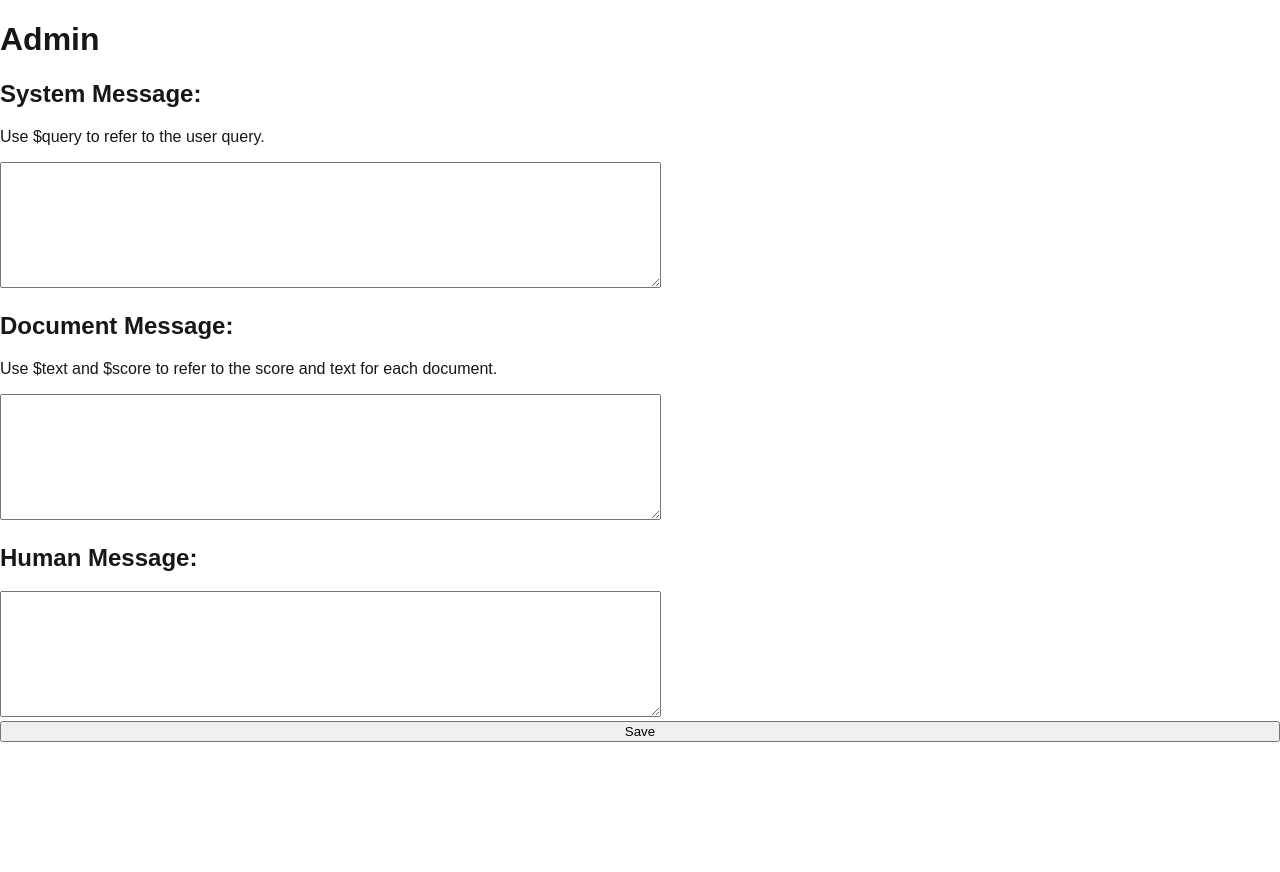
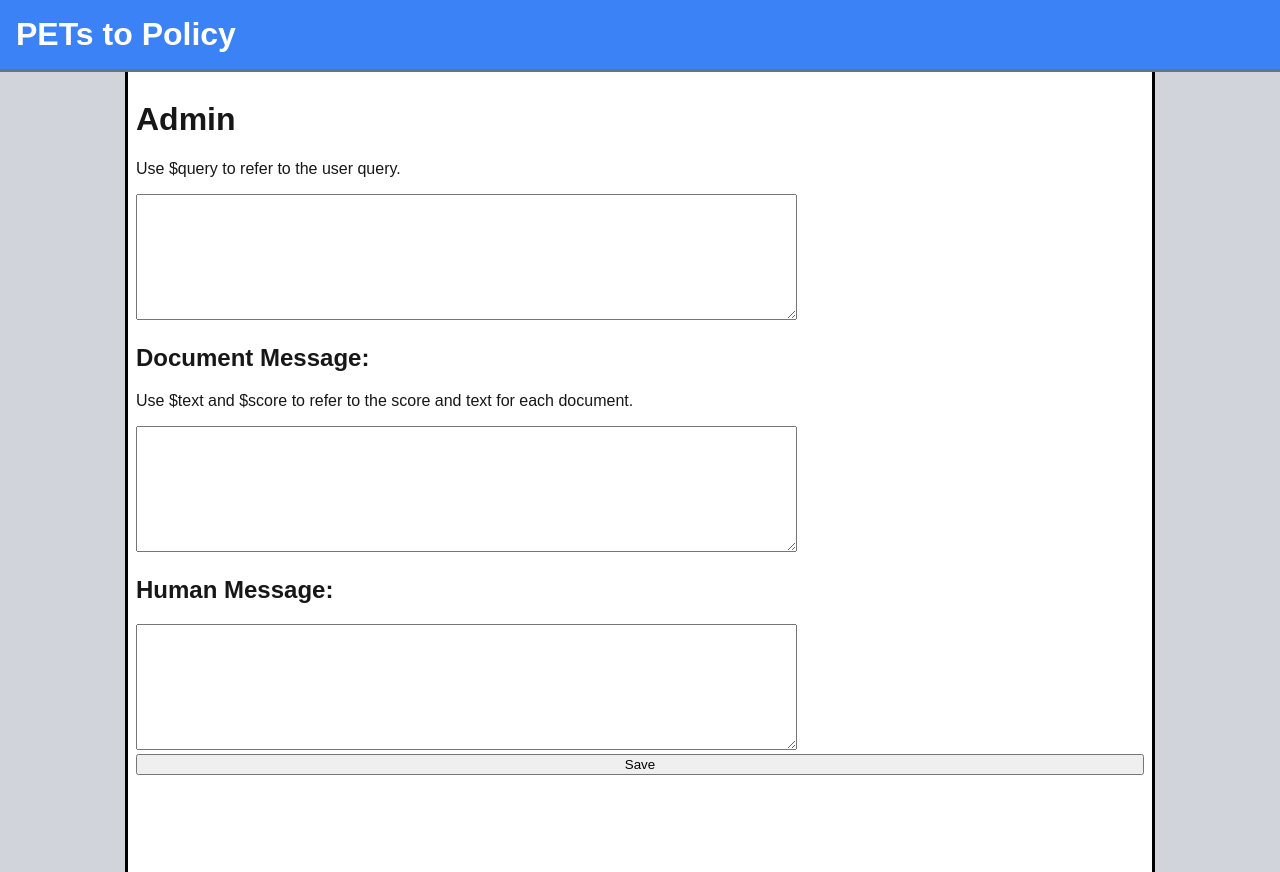
Before and after one commit to geluso/pets-to-policy-rag, a Next.js app: page /admin in a window 1280 px wide. Before the commit the page ends 821 px from the top, so only its background shows below. Built offline with nearby package versions, Linux system fonts and the light colour scheme; no server answers; the database is empty.

Commit message:
initial attempt at admin page

```diff
--- a/app/components/Admin/Admin.tsx
+++ b/app/components/Admin/Admin.tsx
@@ -47,7 +47,7 @@ export default function Admin() {
         <div>
             <form onSubmit={handleSubmit}>
                 <div>
-                    <h2>System Message:</h2>
+                    <h2></h2>
                     <p>Use $query to refer to the user query.</p>
                     <textarea value={systemMessage} onChange={handleSystemMessageChange} rows={8} cols={80} />
                 </div>
--- a/app/components/Search/Search.tsx
+++ b/app/components/Search/Search.tsx
@@ -18,10 +18,7 @@ export default function Search() {
     } = useSearch()
 
     return (
-        <div className="bg-gray-300 flex flex-col w-full h-full items-center">
-            <Header />
-            <div className="h-full w-4/5 bg-white border-t-0 border-b-0 border-x-1 border-solid border-black overflow-auto">
-                <div className="p-2 flex flex-col gap-5">
+        <>
             <SearchInput
                 handleSubmit={search}
                 isSearching={isSearching}
@@ -39,8 +36,6 @@ export default function Search() {
                     ) : null}
                 </div>
             ) : null}
-                </div>
-            </div>
-        </div>
+        </>
     )
 }
--- a/app/layout.tsx
+++ b/app/layout.tsx
@@ -2,6 +2,7 @@ import type { Metadata } from 'next'
 import { Geist, Geist_Mono } from 'next/font/google'
 import './globals.css'
 import { PropsWithChildren } from 'react'
+import Header from './components/Search/Header/Header'
 
 const geistSans = Geist({
   variable: '--font-geist-sans',
@@ -22,7 +23,14 @@ export default function RootLayout({children}: PropsWithChildren) {
     return (
         <html lang="en" className="w-full h-full m-0 p-0">
             <body className={`${geistSans.variable} ${geistMono.variable} antialiased w-full h-full m-0 p-0`}>
-                {children}
+                <Header />
+                <div className="bg-gray-300 flex flex-col w-full h-full items-center">
+                    <div className="h-full w-4/5 bg-white border-t-0 border-b-0 border-x-1 border-solid border-black overflow-auto">
+                      <div className="p-2 flex flex-col gap-5">
+                        {children}
+                      </div>
+                    </div>
+                </div>
             </body>
         </html>
     )
```
Lines whose indentation alone changed are shown as unchanged.
